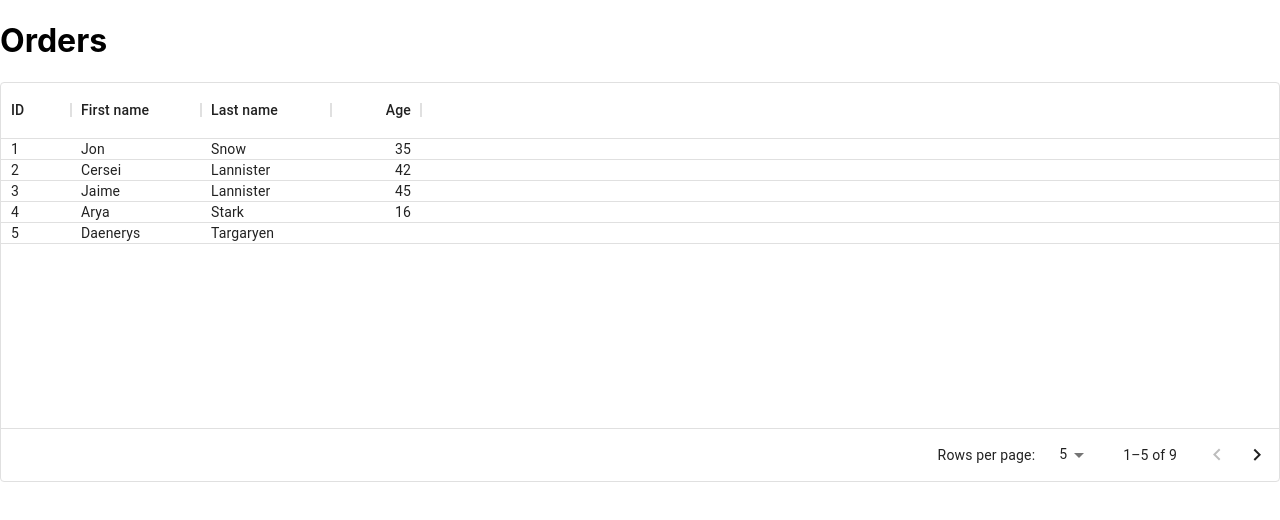
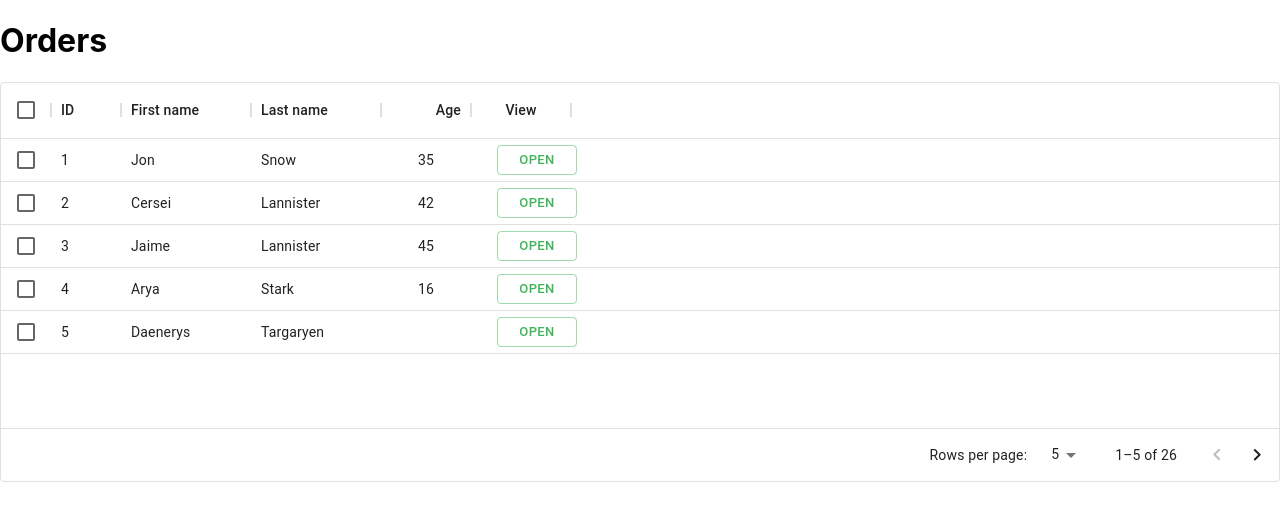
Before and after one commit to Async-Devs/agriventure-express-web-frontend, a React (Create React App) app: page /orders in a window 1280 px wide. Shown: the top 520 px of the page. Built offline with nearby package versions, Linux system fonts and the light colour scheme.

Commit message:
Update orders.jsx

```diff
--- a/src/pages/orders/orders.jsx
+++ b/src/pages/orders/orders.jsx
@@ -1,5 +1,8 @@
 import React from "react";
 import CustomTable from "../../components/table/customTable";
+import {Button} from "@mui/material";
+import {Link} from "react-router-dom";
+
 
 const columns = [
 	{ field: "id", headerName: "ID", width: 70 },
@@ -9,8 +12,22 @@ const columns = [
 		field: "age",
 		headerName: "Age",
 		type: "number",
-		width: 90,
-	}
+		width: 90, align: "center"
+	},
+	{field: "view2", headerName: "View", renderCell: (params) => (
+		console.log(params.id),
+		<Link to={params.id}>
+			<Button
+				color={"primary"}
+				disableFocusRipple={true}
+				variant="outlined"
+				size="small"
+				style={{ marginLeft: 16 }}
+				tabIndex={params.hasFocus ? 0 : -1}
+				fullWidth={true}
+			>Open</Button>
+		</Link>
+	), align: "center", headerAlign: "center"}
 ];
 
 const rows = [
@@ -23,13 +40,31 @@ const rows = [
 	{ id: 7, lastName: "Clifford", firstName: "Ferrara", age: 44 },
 	{ id: 8, lastName: "Frances", firstName: "Rossini", age: 36 },
 	{ id: 9, lastName: "Roxie", firstName: "Harvey", age: 65 },
+	{ id: 10, lastName: "Roxie", firstName: "Harvey", age: 65 },
+	{ id: 11, lastName: "Roxie", firstName: "Harvey", age: 65 },
+	{ id: 12, lastName: "Roxie", firstName: "Harvey", age: 65 },
+	{ id: 13, lastName: "Roxie", firstName: "Harvey", age: 65 },
+	{ id: 14, lastName: "Roxie", firstName: "Harvey", age: 65 },
+	{ id: 15, lastName: "Roxie", firstName: "Harvey", age: 65 },
+	{ id: 16, lastName: "Roxie", firstName: "Harvey", age: 65 },
+	{ id: 17, lastName: "Roxie", firstName: "Harvey", age: 65 },
+	{ id: 18, lastName: "Roxie", firstName: "Harvey", age: 65 },
+	{ id: 19, lastName: "Roxie", firstName: "Harvey", age: 65 },
+	{ id: 20, lastName: "Roxie", firstName: "Harvey", age: 65 },
+	{ id: 21, lastName: "Roxie", firstName: "Harvey", age: 65 },
+	{ id: 22, lastName: "Roxie", firstName: "Harvey", age: 65 },
+	{ id: 23, lastName: "Roxie", firstName: "Harvey", age: 65 },
+	{ id: 24, lastName: "Roxie", firstName: "Harvey", age: 65 },
+	{ id: 25, lastName: "Roxie", firstName: "Harvey", age: 65 },
+	{ id: 26, lastName: "Roxie", firstName: "Harvey", age: 65 },
 ];
+
 
 function Orders(){
 	return(
 		<div>
 			<h1>Orders</h1>
-			<CustomTable rows = {rows} columns = {columns}/>
+			<CustomTable rows = {rows} columns = {columns} enableCheckBox={true}/>
 		</div>
 	);
 }
```
